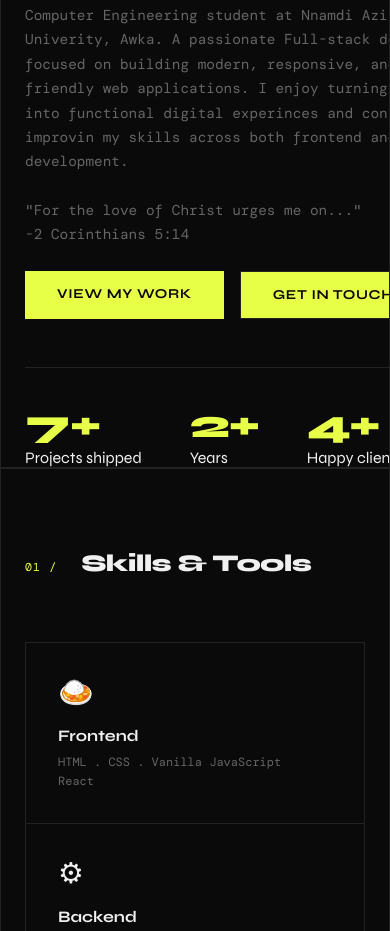
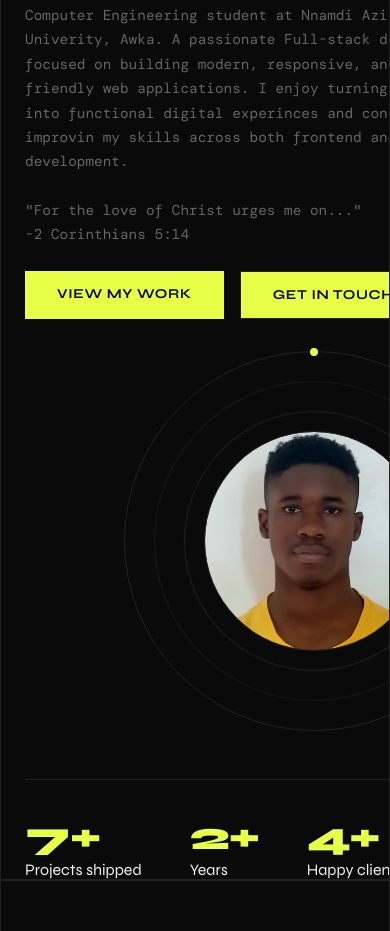
Before and after one commit to AtadoValentine/First-Portfolio, a plain HTML site: page index.html in a window 390 px wide. Shown: the part 412-1343 px from the top of the page. Drawn offline with nearby package versions, Linux system fonts and the light colour scheme; a web font is replaced by a local one.

Commit message:
Update style.css

```diff
--- a/style.css
+++ b/style.css
@@ -602,11 +602,11 @@ footer {
 }
 
 /* RESPONSIVE */
-@media (max-width: 768px) {
+@media (max-width: 900px) {
     nav { padding: 1.25rem 1.5rem; }
     .nav-links { gap: 1.5rem; }
     .hero { grid-template-columns: 1fr; padding: 6rem 1.5rem 2rem; }
-    .hero-right { display: none; }
+    .hero-right { display: flex; justify-content: center; margin-top: 2rem; }
     .hero-stats { position: static; margin-top: 3rem; border-top: 1px solid var(--border); padding-top: 2rem; }
     section { padding: 5rem 1.5rem; }
     .about-grid, .container-inner { grid-template-columns: 1fr; gap: 3rem; }
```
